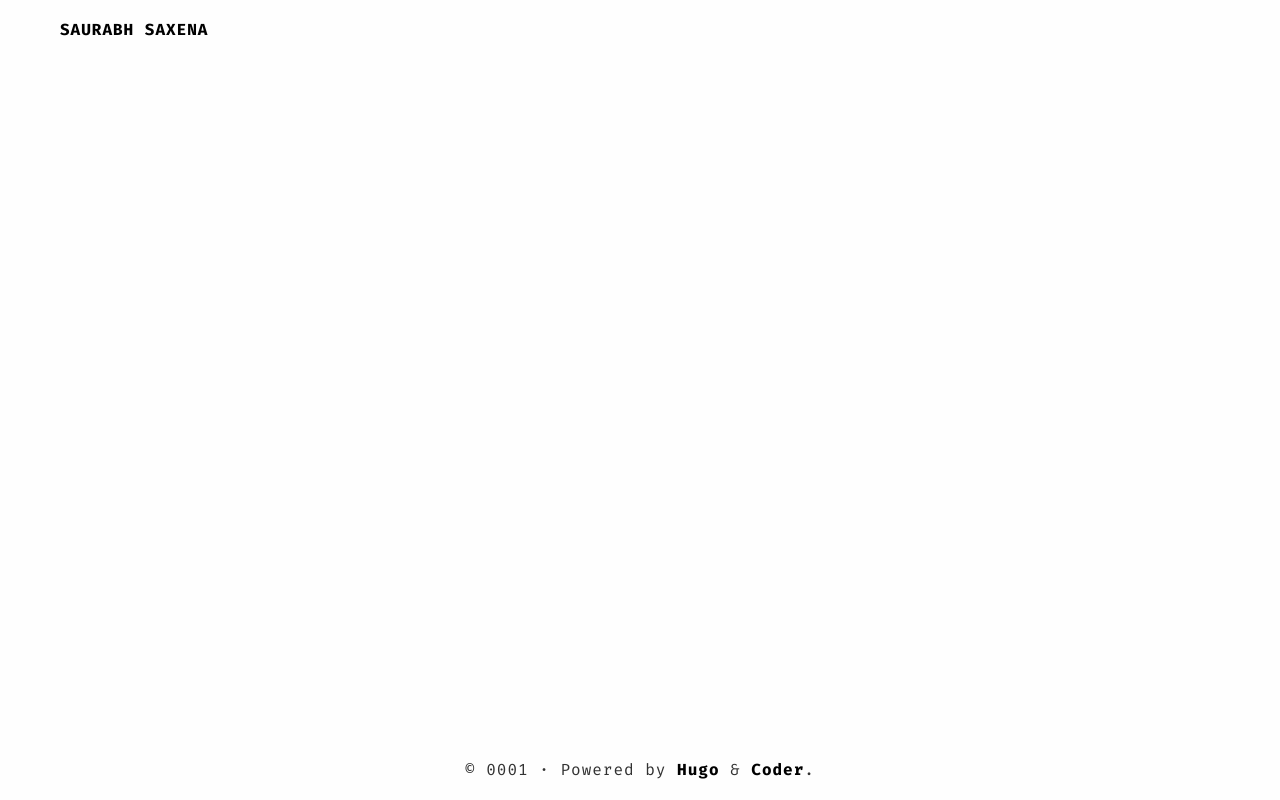
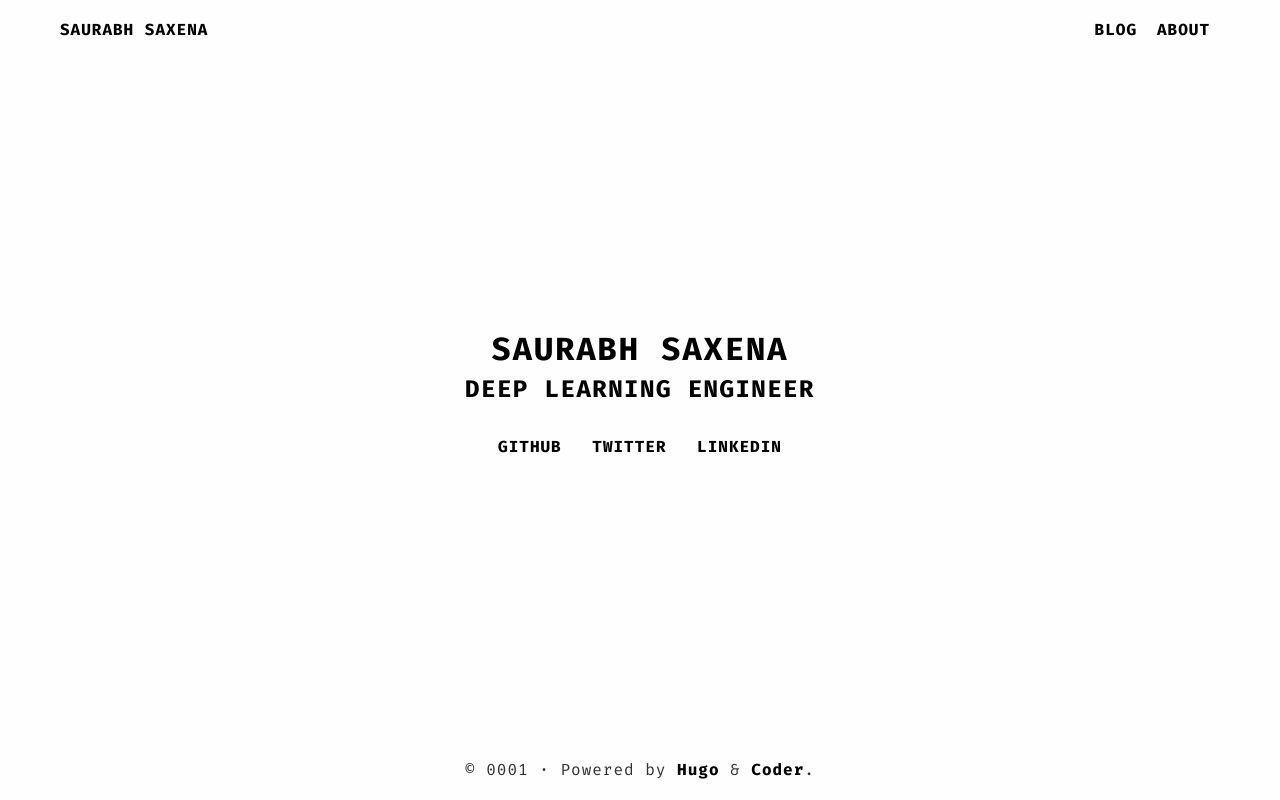
Before and after one commit to sausax/sausax.github.com, a plain HTML site: page index.html in a window 1280 px wide. Drawn offline with nearby package versions, Linux system fonts and the light colour scheme.

Commit message:
Added links

```diff
--- a/index.html
+++ b/index.html
@@ -5,9 +5,9 @@
     <meta charset="utf-8">
     <meta name="viewport" content="width=device-width, initial-scale=1.0">
 
-
-
-
+    <meta name="author" content="Saurabh Saxena">
+    <meta name="description" content="Saurabh Saxena&#39;s personal website">
+    <meta name="keywords" content="blog,developer,personal">
 
     <base href="http://sausax.github.io">
     <title>Saurabh Saxena</title>
@@ -39,6 +39,18 @@
       Saurabh Saxena
     </a>
 
+    <ul class="navigation-list float-right">
+
+      <li class="navigation-item">
+        <a class="navigation-link" href="/posts/">Blog</a>
+      </li>
+
+      <li class="navigation-item">
+        <a class="navigation-link" href="/about/">About</a>
+      </li>
+
+    </ul>
+
   </section>
 </nav>
 
@@ -47,8 +59,18 @@
 
   <section class="container centered">
   <div class="about">
-    <h1></h1>
-    <h2></h2>
+    <h1>Saurabh Saxena</h1>
+    <h2>Deep Learning Engineer</h2>
+
+    <ul>
+
+      <li><a href="https://github.com/sausax/">Github</a></li>
+
+      <li><a href="https://twitter.com/sausax/">Twitter</a></li>
+
+      <li><a href="https://www.linkedin.com/in/saurabsaxena/">LinkedIn</a></li>
+
+    </ul>
 
   </div>
 </section>
```
Also changed, not shown: 404.html (+15 -3 lines), categories/index.html (+15 -3 lines), tags/index.html (+15 -3 lines).
